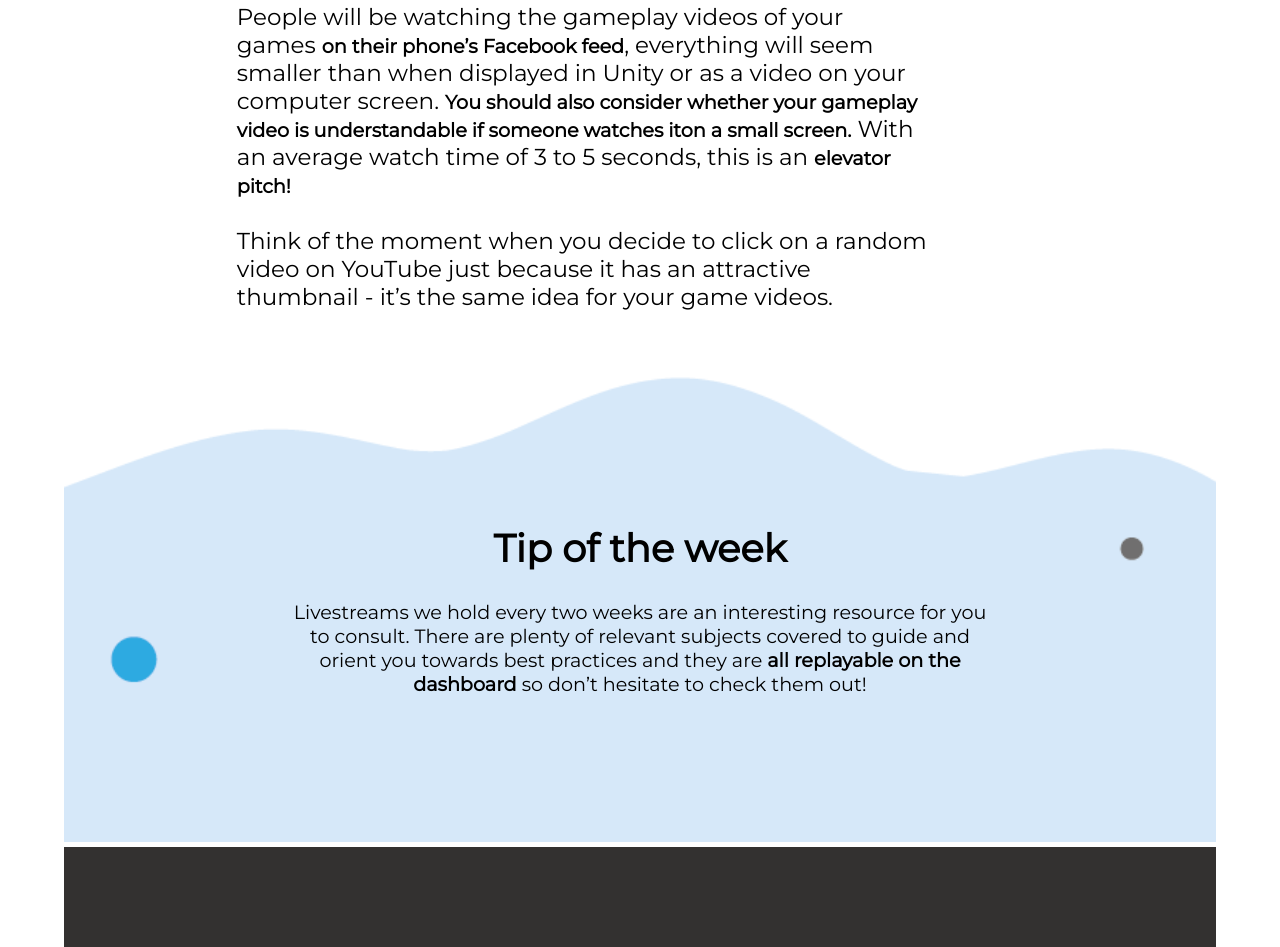
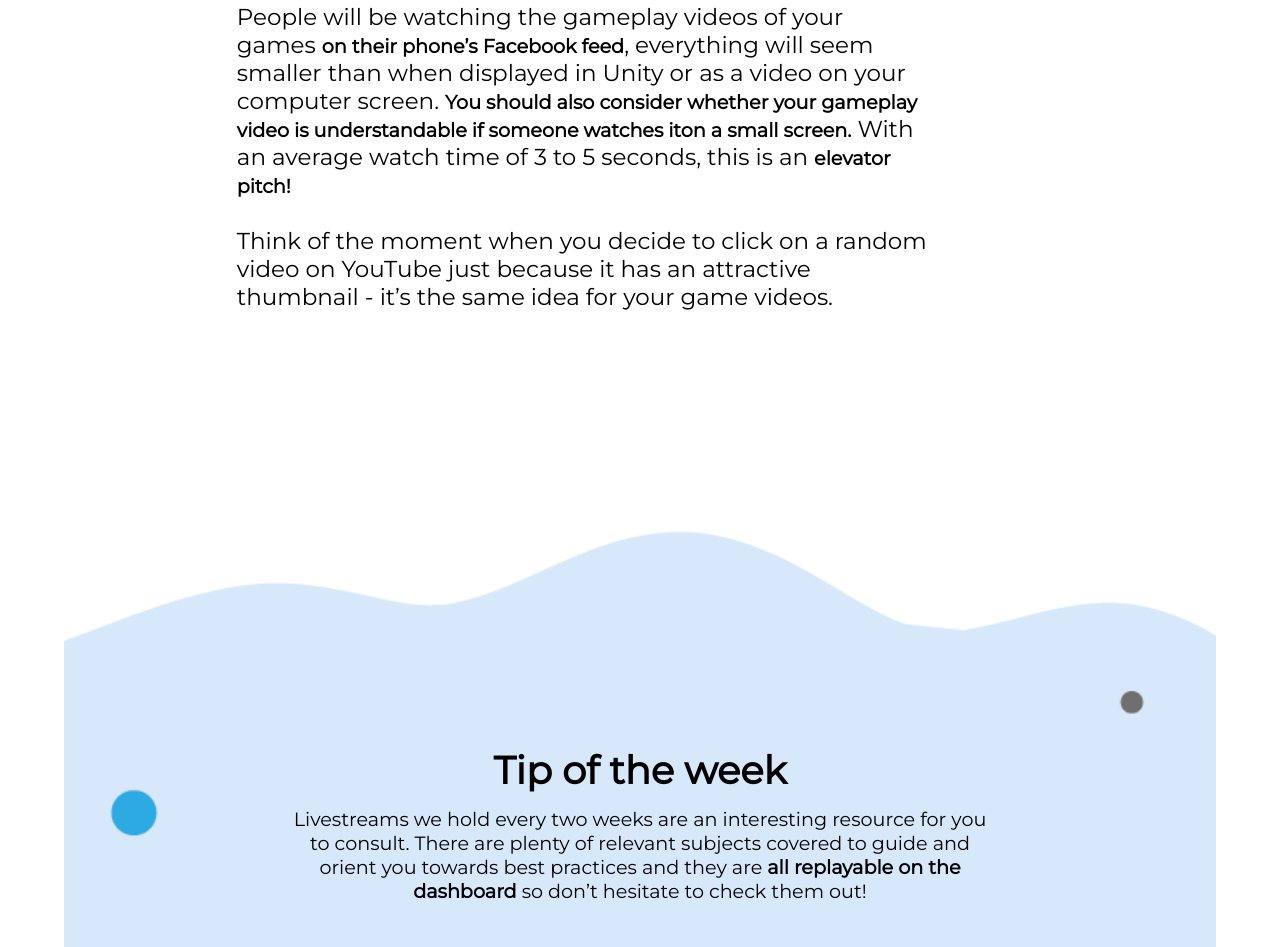
Before and after one commit to KamieHurtig/inlamninguppgift, a website: page index.html in a window 1280 px wide. Shown: the part 3341-4288 px from the top of the page. Drawn offline with Linux system fonts and the light colour scheme.

Commit message:
bluefooter changes

```diff
--- a/sass/bluefooter.scss
+++ b/sass/bluefooter.scss
@@ -1,28 +1,29 @@
 /* Blå moln footer */
 
 .container{
-    position: relative;
     text-align: center;
 }
 
 .img-moln{
+    position: relative;
+    top: 8rem;
     width: 100%;
 }
 
 h4{
-    position: absolute;
-    top: 40%;
+    position: relative;
     left: 50%;
+    bottom:4rem;
     font-size: 3vw;
     transform: translate(-50%, -50%);
 }
 
 .p-3{
-    position: absolute;
+    position: relative;
     text-align: center;
     width: 70%;
     font-size: 1.5vw;
-    top: 60%;
+    bottom: 2rem;
     left: 50%;
     transform: translate(-50%, -50%);
 }
--- a/sass/firstside.scss
+++ b/sass/firstside.scss
@@ -34,10 +34,6 @@ position: relative;
 }
 
 /* video */
-
-
 video{
-    position: relative;
     width: 100%;
-
 }
```
Also changed, not shown: index.html (+4 -4 lines), style.css.
